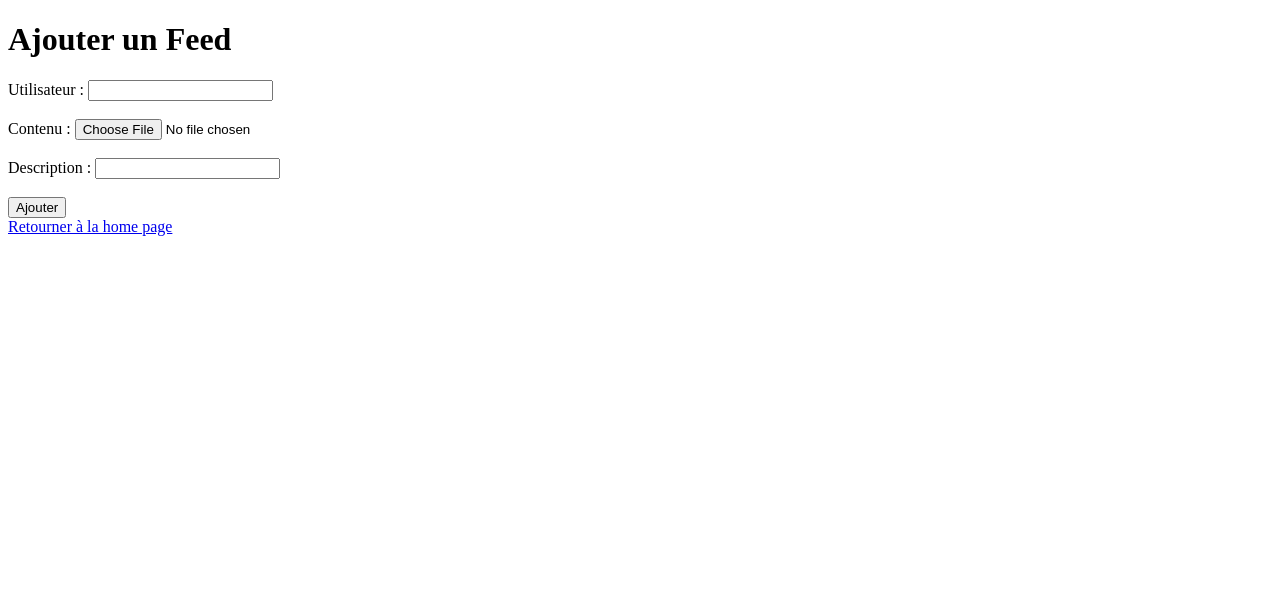
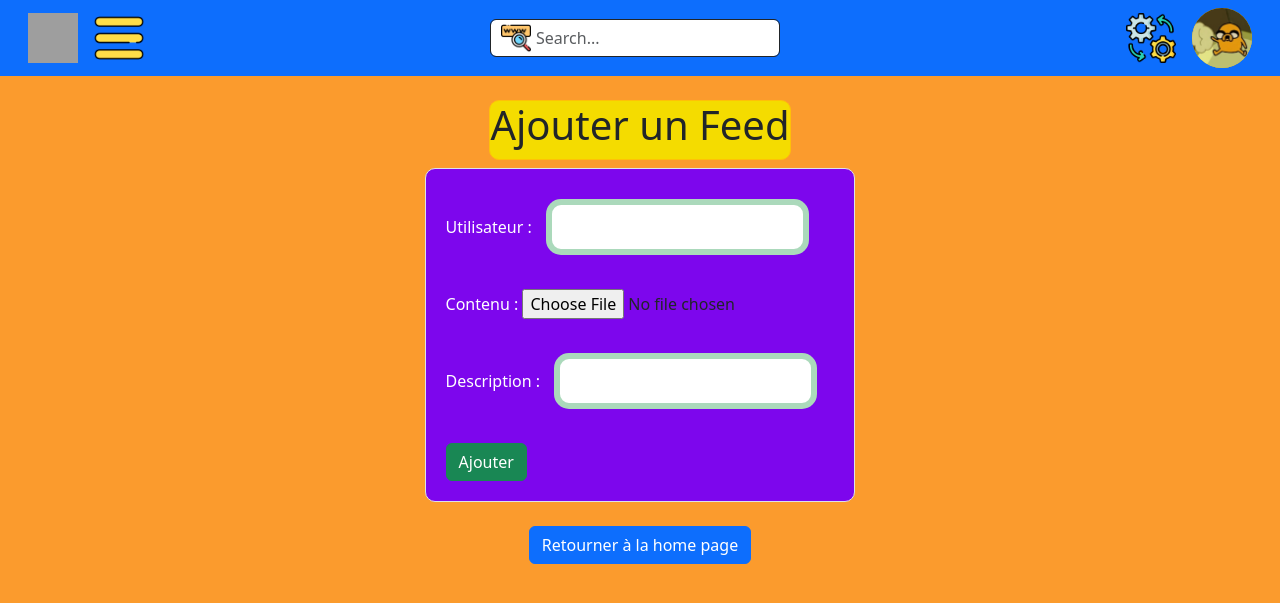
Before and after one commit to Cyril-Mathe/Mym-like-Symfony, a Symfony app: template templates/add_data/index.html.twig in a window 1280 px wide. Shown: the top 603 px of the page. Run offline with Twig, Linux system fonts and the light colour scheme; the template is opened without the code that fills it, so the values that code supplies are empty; style sheets or scripts are compiled from the project's sources; some libraries are stand-ins or nearby versions; grey boxes are pictures that could not be loaded.

Commit message:
💄 page ajouter un feed

```diff
--- a/assets/app.js
+++ b/assets/app.js
@@ -7,4 +7,5 @@ import './bootstrap.js';
  */
 import './styles/app.css';
 
+
 console.log('This log comes from assets/app.js - welcome to AssetMapper! 🎉');
--- a/assets/styles/app.css
+++ b/assets/styles/app.css
@@ -1,3 +1,38 @@
+
+
 body {
-    background-color: skyblue;
+    background-color: rgb(251, 155, 45);
 }
+
+.input {
+    background-color: white;
+    border: 6px solid rgba(117, 193, 143, 0.607);
+    border-radius: 15px;
+    padding: 10px;
+    margin: 10px;
+}
+
+.text-user {
+   color: rgb(255, 255, 255);
+}
+
+.profil-pic {
+    width: 100%;
+    height: 100%;
+    object-fit: cover;
+    border-radius: 50%;
+}
+
+.icons {
+    width: 50px;
+    height: 50px;
+    object-fit: cover;
+}
+
+.search-input {
+    background-image: url('/icons/search.png');
+  background-position: 10px center;
+  background-repeat: no-repeat;
+  padding-left: 45px;
+  background-size: 30px 30px;
+}
--- a/templates/add_data/index.html.twig
+++ b/templates/add_data/index.html.twig
@@ -2,24 +2,62 @@
 <html>
 <head>
     <title>Ajouter un Feed</title>
+    <link href="https://cdn.jsdelivr.net/npm/bootstrap@5.3.0/dist/css/bootstrap.min.css" rel="stylesheet">
+    <link rel="stylesheet" href="{{ asset('styles/app.css') }}">
+
 </head>
 <body>
-    <h1>Ajouter un Feed</h1>
-    <form method="post" enctype="multipart/form-data">
-        <label for="user">Utilisateur :</label>
-        <input type="text" id="user" name="user" required>
-        <br><br>
+     <nav class="navbar navbar-expand-lg bg-primary fixed-top">
+            <div class="container-fluid d-flex align-items-center">
 
-        <label for="content">Contenu :</label>
-        <input type='file' id="content" name="content" accept="image/*" required></input>
-        <br><br>
+                <!-- droite -->
+                <div class="d-flex align-items-center gap-3">
+                    <img src="../AJOUTER.PNG" alt="LOGO" class="ms-3" width="50" height="50" />
+                    <img src="{{ asset('icons/burger.png') }}" alt="burger input" class="icons"/>
+                </div>
 
-        <label for="description">Description :</label>
-        <input type="text" id="description" name="description">
-        <br><br>
+                <!-- Barre centre -->
+                <div class="mx-auto">
+                    <input
+                        type="text"
+                        class="form-control border border-dark search-input"
+                        placeholder="Search..."
+                    />
+                </div>
 
-        <button type="submit">Ajouter</button>
-    </form>
-    <a href="/" class="btn btn-primary">Retourner à la home page</a>
+                <!-- gauche -->
+                <div class="d-flex align-items-center gap-3 me-3">
+                    <img src="{{ asset('icons/parameter.png') }}" alt="parameter" class="icons" />
+                    <div class="bg-warning rounded-circle d-flex align-items-center justify-content-center" style="width: 60px; height: 60px;">
+                        <img src="{{ asset('images/profil.jpg') }}" alt="image de profil" class="profil-pic">
+                    </div>
+                </div>
+            </nav>
+
+        <div class="mt-navbar" style="margin-top: 80px; padding: 20px;">
+            <div class="d-flex flex-column align-items-center">
+
+                <h1 class="border border-warning" style="border-radius: 10px; padding-bottom: 10px; background-color:rgb(244, 220, 0);">
+                    Ajouter un Feed
+                </h1>
+
+                <form method="post" enctype="multipart/form-data" class="border" style="border-radius: 10px; padding: 20px; background-color:rgb(125, 6, 237);">
+                    <label for="user" class="text-user">Utilisateur :</label>
+                    <input type="text" id="user" name="user" class="input" required>
+                    <br><br>
+
+                            <label for="content" class="text-user">Contenu :</label>
+                            <input type='file' id="content" name="content" accept="image/* "required></input>
+                            <br><br>
+
+                            <label for="description" class="text-user">Description :</label>
+                            <input type="text" id="description" name="description" class="input">
+                            <br><br>
+                            <button class="btn btn-success" type="submit">Ajouter</button>
+                        </form>
+                        <br>
+                        <a href="/" class="btn btn-primary">Retourner à la home page</a>
+            </div>
+        </div>
 </body>
 </html>
```
Also changed, not shown: public/app.css (added, +12 -0 lines), public/icons/burger.png (added), public/icons/parameter.png (added), public/icons/search.png (added), public/images/profil.jpg (added).
